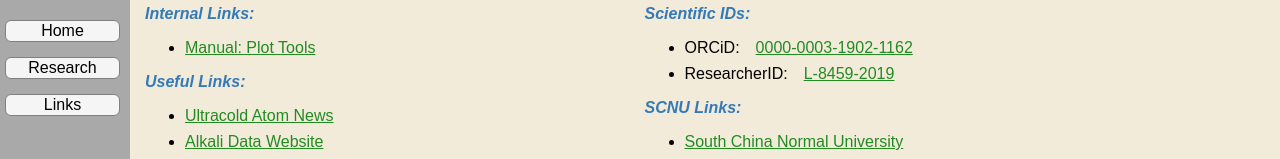
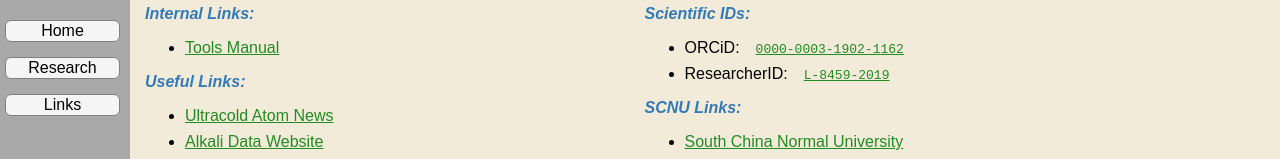
Before and after one commit to yoihacon/yoihacon.github.io, a plain HTML site: page link.html in a window 1280 px wide. Shown: the top 159 px of the page. Drawn offline with Linux system fonts and the light colour scheme.

Commit message:
Update link.html

```diff
--- a/link.html
+++ b/link.html
@@ -13,7 +13,7 @@
 			<div class="FloatSection">
 				<div class="SecTitle">Internal Links:</div>
 				<ul>
-					<li><a href="./format.html">Manual: Plot Tools</a></li>
+					<li><a href="./tools.html">Tools Manual</a></li>
 				</ul>
 
 				<div class="SecTitle">Useful Links:</div>
@@ -35,8 +35,8 @@
 			<div class="FloatSection">
 				<div class="SecTitle">Scientific IDs:</div>
 				<ul>
-					<li>ORCiD:&emsp;<a href=https://orcid.org/0000-0003-1902-1162>0000-0003-1902-1162</a></li>
-					<li>ResearcherID:&emsp;<a href=https://www.webofscience.com/wos/author/record/1798664>L-8459-2019</a></li>
+					<li>ORCiD:&emsp;<a class="MonoFont" href=https://orcid.org/0000-0003-1902-1162>0000-0003-1902-1162</a></li>
+					<li>ResearcherID:&emsp;<a class="MonoFont" href=https://www.webofscience.com/wos/author/record/1798664>L-8459-2019</a></li>
 				</ul>
 
 				<div class="SecTitle">SCNU Links:</div>
```
